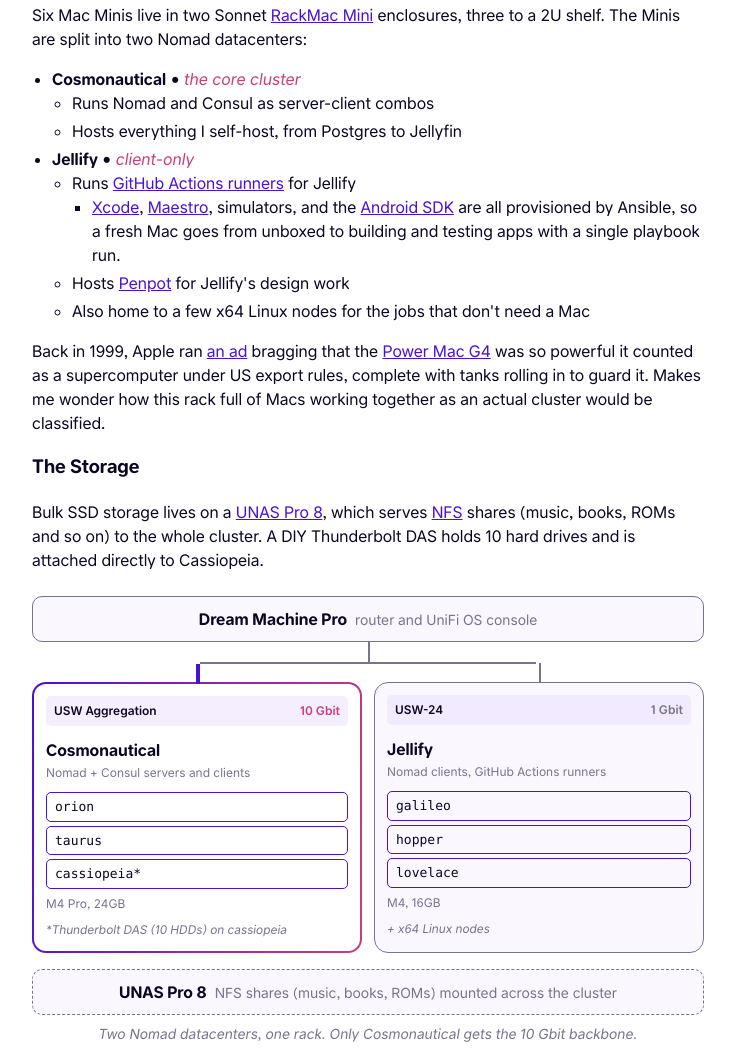
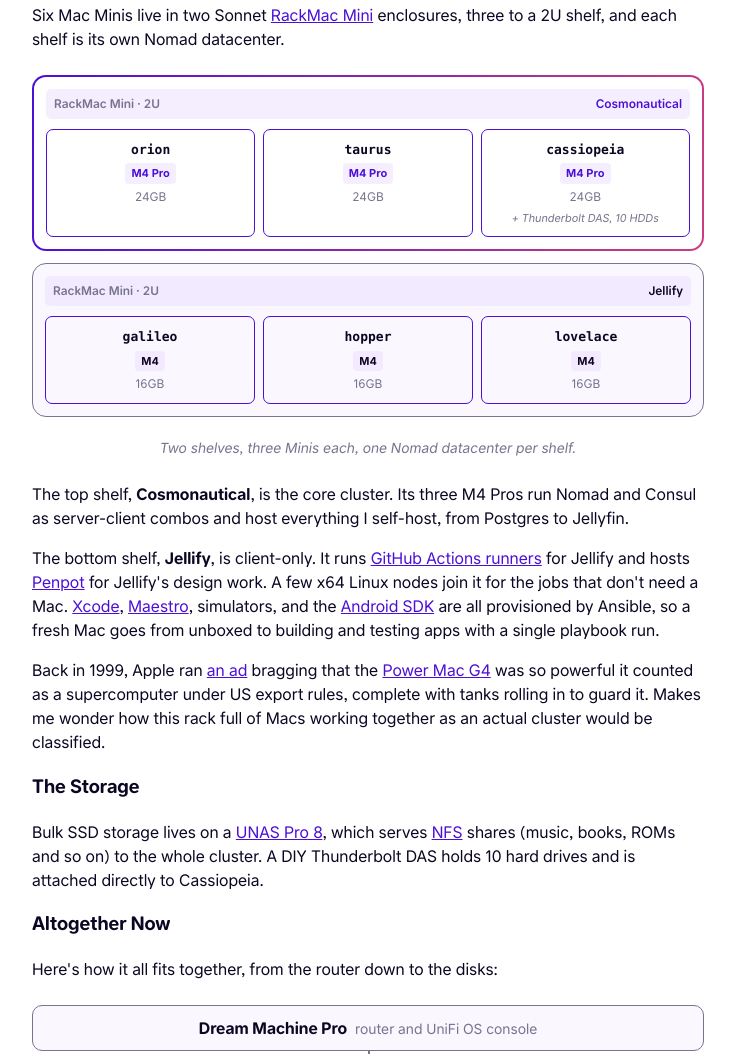
Before and after one commit to anultravioletaurora/Website, an Astro site: page /blog/2026-11-23-selfhosting-with-apple-silicon in a window 1280 px wide. Shown: the part 2181-3235 px from the top of the page, without its empty margins (272-1007 px from the left). Built offline with nearby package versions, Linux system fonts and the light colour scheme; Astro itself is replaced by a stand-in of ours.

Commit message:
Refactor AppTiers and ClusterMap components; add RackEnclosures component to enhance blog post on self-hosting

```diff
--- a/src/components/iselfhost/AppTiers.astro
+++ b/src/components/iselfhost/AppTiers.astro
@@ -1,12 +1,18 @@
 ---
 // Jobs on the rack, stacked by how critical they are. Tier 1 sits at the bottom since everything leans on it
-const tiers = [
+interface App {
+	name: string
+	url: string
+	note?: string
+}
+
+const tiers: { level: number; name: string; apps: App[] }[] = [
 	{
 		level: 3,
 		name: 'Secondary Applications',
 		apps: [
 			{ name: 'RomM', url: 'https://github.com/rommapp/romm' },
-			{ name: 'Guacamole' },
+			{ name: 'Guacamole', url: 'https://guacamole.apache.org' },
 			{
 				name: 'Seerr',
 				url: 'https://github.com/seerr-team/seerr',
@@ -14,6 +20,7 @@ const tiers = [
 			},
 			{
 				name: 'GitHub Actions runners',
+				url: 'https://docs.github.com/en/actions/hosting-your-own-runners/managing-self-hosted-runners/about-self-hosted-runners',
 				note: 'For Jellify, more on those below',
 			},
 		],
@@ -29,6 +36,7 @@ const tiers = [
 			},
 			{
 				name: 'Jellyfin',
+				url: 'https://jellyfin.org',
 				note: 'Native .app, VideoToolbox transcoding. Dispatcharr tunes Live TV',
 			},
 			{
@@ -36,9 +44,10 @@ const tiers = [
 				url: 'https://github.com/NeptuneHub/AudioMuse-AI',
 				note: 'Native .app, sonic analysis on CoreML',
 			},
-			{ name: 'Ollama + Open WebUI' },
+			{ name: 'Ollama + Open WebUI', url: 'https://ollama.com' },
 			{
 				name: 'Penpot',
+				url: 'https://penpot.app',
 				note: 'Apple container on the Jellify datacenter, SSO gated to GitHub teams',
 			},
 		],
@@ -62,6 +71,7 @@ const tiers = [
 			{ name: 'OpenLDAP + Keycloak', url: 'https://www.keycloak.org' },
 			{
 				name: 'Semaphore',
+				url: 'https://semaphoreui.com',
 				note: 'Runs the Ansible and Terraform that deploy everything, itself included',
 			},
 		],
@@ -79,11 +89,7 @@ const tiers = [
 			<ul class='apps'>
 				{tier.apps.map((app) => (
 					<li>
-						{app.url ? (
-							<a href={app.url}>{app.name}</a>
-						) : (
-							<span class='app'>{app.name}</span>
-						)}
+						<a href={app.url}>{app.name}</a>
 						{app.note && <span class='note'>{app.note}</span>}
 					</li>
 				))}
@@ -176,8 +182,7 @@ const tiers = [
 		border-color: var(--border-color);
 	}
 
-	.apps a,
-	.app {
+	.apps a {
 		font-size: 0.875rem;
 		font-weight: 600;
 	}
--- a/src/components/iselfhost/ClusterMap.astro
+++ b/src/components/iselfhost/ClusterMap.astro
@@ -1,25 +1,22 @@
 ---
-// Network and node layout of the rack, grouped by Nomad datacenter
+// Network layout of the rack, grouped by Nomad datacenter. Node specs live in RackEnclosures
 const datacenters = [
 	{
 		name: 'Cosmonautical',
-		role: 'Nomad + Consul servers and clients',
 		switchName: 'USW Aggregation',
 		speed: '10 Gbit',
 		fast: true,
-		nodes: ['orion', 'taurus', 'cassiopeia*'],
-		hardware: 'M4 Pro, 24GB',
-		extra: '*Thunderbolt DAS (10 HDDs) on cassiopeia',
+		nodes: ['orion', 'taurus', 'cassiopeia'],
+		traffic: 'NFS reads, SeaweedFS replication, Patroni streaming',
 	},
 	{
 		name: 'Jellify',
-		role: 'Nomad clients, GitHub Actions runners',
 		switchName: 'USW-24',
 		speed: '1 Gbit',
 		fast: false,
 		nodes: ['galileo', 'hopper', 'lovelace'],
-		hardware: 'M4, 16GB',
 		extra: '+ x64 Linux nodes',
+		traffic: 'Mostly GitHub, so the internet uplink is the bottleneck',
 	},
 ]
 ---
@@ -37,14 +34,13 @@ const datacenters = [
 					<span class='speed'>{dc.speed}</span>
 				</div>
 				<p class='name'>{dc.name}</p>
-				<p class='role'>{dc.role}</p>
 				<ul class='nodes'>
 					{dc.nodes.map((node) => (
 						<li>{node}</li>
 					))}
+					{dc.extra && <li class='extra'>{dc.extra}</li>}
 				</ul>
-				<p class='hardware'>{dc.hardware}</p>
-				<p class='extra'>{dc.extra}</p>
+				<p class='traffic'>{dc.traffic}</p>
 			</div>
 		))}
 	</div>
@@ -169,14 +165,6 @@ const datacenters = [
 		font-weight: 700;
 	}
 
-	.role,
-	.hardware,
-	.extra {
-		margin: 0.125rem 0 0;
-		font-size: 0.75rem;
-		color: var(--neutral);
-	}
-
 	.nodes {
 		display: flex;
 		flex-direction: column;
@@ -195,12 +183,17 @@ const datacenters = [
 		font-size: 0.8125rem;
 	}
 
-	.hardware {
-		margin-top: 0.375rem;
+	.nodes .extra {
+		border: 1px dashed var(--border-color);
+		font-family: inherit;
+		font-size: 0.75rem;
+		font-style: italic;
+		color: var(--neutral);
 	}
 
-	.extra {
-		margin-top: 0.5rem;
-		font-style: italic;
+	.traffic {
+		margin: 0.5rem 0 0;
+		font-size: 0.75rem;
+		color: var(--neutral);
 	}
 </style>
--- /dev/null
+++ b/src/components/iselfhost/RackEnclosures.astro
@@ -0,0 +1,147 @@
+---
+// Front view of the two RackMac Mini shelves, top to bottom as they sit in the rack
+const enclosures = [
+	{
+		datacenter: 'Cosmonautical',
+		core: true,
+		nodes: [
+			{ name: 'orion', chip: 'M4 Pro', memory: '24GB' },
+			{ name: 'taurus', chip: 'M4 Pro', memory: '24GB' },
+			{
+				name: 'cassiopeia',
+				chip: 'M4 Pro',
+				memory: '24GB',
+				extra: '+ Thunderbolt DAS, 10 HDDs',
+			},
+		],
+	},
+	{
+		datacenter: 'Jellify',
+		core: false,
+		nodes: [
+			{ name: 'galileo', chip: 'M4', memory: '16GB' },
+			{ name: 'hopper', chip: 'M4', memory: '16GB' },
+			{ name: 'lovelace', chip: 'M4', memory: '16GB' },
+		],
+	},
+]
+---
+
+<figure class='rack'>
+	{enclosures.map((enclosure) => (
+		<div class:list={['enclosure', { core: enclosure.core }]}>
+			<div class='faceplate'>
+				<span class='model'>RackMac Mini · 2U</span>
+				<span class='datacenter'>{enclosure.datacenter}</span>
+			</div>
+			<ul class='bays'>
+				{enclosure.nodes.map((node) => (
+					<li>
+						<span class='name'>{node.name}</span>
+						<span class='chip'>{node.chip}</span>
+						<span class='memory'>{node.memory}</span>
+						{node.extra && <span class='extra'>{node.extra}</span>}
+					</li>
+				))}
+			</ul>
+		</div>
+	))}
+	<figcaption>
+		Two shelves, three Minis each, one Nomad datacenter per shelf.
+	</figcaption>
+</figure>
+
+<style>
+	.rack {
+		display: flex;
+		flex-direction: column;
+		gap: 0.75rem;
+	}
+
+	.enclosure {
+		padding: 0.75rem;
+		border-radius: 14px;
+		border: 1px solid var(--border-color);
+		background-color: var(--background-25);
+	}
+
+	.enclosure.core {
+		background:
+			linear-gradient(var(--background), var(--background)) padding-box,
+			var(--gradient) border-box;
+		border: 2px solid transparent;
+	}
+
+	.faceplate {
+		display: flex;
+		flex-wrap: wrap;
+		justify-content: space-between;
+		gap: 0.25rem;
+		padding: 0.375rem 0.5rem;
+		border-radius: 5px;
+		background-color: var(--background-50);
+		font-size: 0.75rem;
+		font-weight: 600;
+	}
+
+	.model {
+		color: var(--neutral);
+	}
+
+	.core .datacenter {
+		color: var(--primary);
+	}
+
+	.bays {
+		display: grid;
+		grid-template-columns: repeat(3, 1fr);
+		gap: 0.5rem;
+		margin: 0.625rem 0 0;
+		padding: 0;
+		list-style: none;
+	}
+
+	.bays li {
+		display: flex;
+		flex-direction: column;
+		align-items: center;
+		gap: 0.25rem;
+		min-width: 0;
+		margin: 0;
+		padding: 0.625rem 0.375rem;
+		border-radius: 7px;
+		border: 1px solid var(--primary);
+		text-align: center;
+	}
+
+	.name {
+		max-width: 100%;
+		overflow-wrap: anywhere;
+		font-family: var(--font-mono);
+		font-size: 0.8125rem;
+		font-weight: 600;
+	}
+
+	.chip {
+		padding: 0.125rem 0.375rem;
+		border-radius: 4px;
+		background-color: var(--background-50);
+		font-size: 0.6875rem;
+		font-weight: 700;
+	}
+
+	.core .chip {
+		color: var(--primary);
+	}
+
+	.memory {
+		font-size: 0.75rem;
+		color: var(--neutral);
+	}
+
+	.extra {
+		font-size: 0.6875rem;
+		font-style: italic;
+		color: var(--neutral);
+	}
+</style>
--- a/src/content/blog/2026-11-23-selfhosting-with-apple-silicon.mdx
+++ b/src/content/blog/2026-11-23-selfhosting-with-apple-silicon.mdx
@@ -7,6 +7,7 @@ description: Self-hosting on a six-node Mac Mini cluster with Nomad, Consul, and
 import { Image } from 'astro:assets'
 import rackPhoto from '../../assets/blog/iselfhost-rack.jpg'
 import Sponsor from '@/components/Sponsor.astro'
+import RackEnclosures from '@/components/iselfhost/RackEnclosures.astro'
 import ClusterMap from '@/components/iselfhost/ClusterMap.astro'
 import ContainerRuntimes from '@/components/iselfhost/ContainerRuntimes.astro'
 import PowerChart from '@/components/iselfhost/PowerChart.astro'
@@ -80,21 +81,20 @@ company, so it seems poetic to _unify_ Apple and Ubiquiti hardware together.
 ### The Compute
 
 Six Mac Minis live in two Sonnet [RackMac Mini](https://www.sonnettech.com/product/rackmacmini.html)
-enclosures, three to a 2U shelf. The Minis are split into two Nomad datacenters:
+enclosures, three to a 2U shelf, and each shelf is its own Nomad datacenter.
 
-- **Cosmonautical** • _the core cluster_
-  - Runs Nomad and Consul as server-client combos
-  - Hosts everything I self-host, from Postgres to Jellyfin
-- **Jellify** • _client-only_
-  - Runs
-    [GitHub Actions runners](https://docs.github.com/en/actions/hosting-your-own-runners/managing-self-hosted-runners/about-self-hosted-runners)
-    for Jellify
-    - [Xcode](https://developer.apple.com/xcode/), [Maestro](https://maestro.mobile.dev),
-      simulators, and the [Android SDK](https://developer.android.com/studio) are all provisioned by
-      Ansible, so a fresh Mac goes from unboxed to building and testing apps with a single playbook
-      run.
-  - Hosts [Penpot](https://penpot.app) for Jellify's design work
-  - Also home to a few x64 Linux nodes for the jobs that don't need a Mac
+<RackEnclosures />
+
+The top shelf, **Cosmonautical**, is the core cluster. Its three M4 Pros run Nomad and Consul as
+server-client combos and host everything I self-host, from Postgres to Jellyfin.
+
+The bottom shelf, **Jellify**, is client-only. It runs
+[GitHub Actions runners](https://docs.github.com/en/actions/hosting-your-own-runners/managing-self-hosted-runners/about-self-hosted-runners)
+for Jellify and hosts [Penpot](https://penpot.app) for Jellify's design work. A few x64 Linux nodes
+join it for the jobs that don't need a Mac. [Xcode](https://developer.apple.com/xcode/),
+[Maestro](https://maestro.mobile.dev), simulators, and the
+[Android SDK](https://developer.android.com/studio) are all provisioned by Ansible, so a fresh Mac
+goes from unboxed to building and testing apps with a single playbook run.
 
 Back in 1999, Apple ran [an ad](https://www.youtube.com/watch?v=OoxvLq0dFvw) bragging that the
 [Power Mac G4](https://en.wikipedia.org/wiki/Power_Mac_G4) was so powerful it counted as a
@@ -107,6 +107,10 @@ Bulk SSD storage lives on a [UNAS Pro 8](https://store.ui.com/us/en/products/una
 serves [NFS](https://en.wikipedia.org/wiki/Network_File_System) shares (music, books, ROMs and so
 on) to the whole cluster. A DIY Thunderbolt DAS holds 10 hard drives and is attached directly to
 Cassiopeia.
+
+### Altogether Now
+
+Here's how it all fits together, from the router down to the disks:
 
 <ClusterMap />
 
@@ -126,25 +130,26 @@ macOS is very much designed for the desktop, and even daily driving a MacBook Pr
 for running it headless. Most of the challenges come down to macOS assuming there's a person sitting
 in front of the screen, ready to click "Allow".
 
-#### [Local Network privacy](https://developer.apple.com/documentation/technotes/tn3179-understanding-local-network-privacy)
+#### Local Network Privacy
 
-Since [macOS Sequoia](https://en.wikipedia.org/wiki/MacOS_Sequoia), apps need permission to talk to
-devices on the local network, and that permission is granted through a GUI prompt. That's great on a
-laptop, but not on a headless server. It's tied to the binary's code signature, so every time
-[Homebrew](https://brew.sh) upgrades a service like `consul` or `php`, macOS treats the new binary
-as a stranger and wants a fresh click. As far as I can tell this can't be scripted either, since the
-permissions database is protected by
+Since [macOS Sequoia](https://en.wikipedia.org/wiki/MacOS_Sequoia), apps need
+[permission to talk to devices on the local network](https://developer.apple.com/documentation/technotes/tn3179-understanding-local-network-privacy),
+and that permission is granted through a GUI prompt. That's great on a laptop, but not on a headless
+server. It's tied to the binary's code signature, so every time [Homebrew](https://brew.sh) upgrades
+a service like `consul` or `php`, macOS treats the new binary as a stranger and wants a fresh click.
+As far as I can tell this can't be scripted either, since the permissions database is protected by
 [System Integrity Protection](https://support.apple.com/en-us/102149). It's pretty frustrating: the
 daemon logs `no route to host` while `nc` and `ssh` to the exact same IP work just fine.
 
-#### [Removable and Network Volumes](https://support.apple.com/guide/mac-help/control-access-to-files-and-folders-on-mac-mchld5a35146/mac)
+#### Removable and Network Volumes
 
-macOS gates removable and network volumes behind privacy prompts, so you get treated to gems like
-_"Nomad would like to access files on a removable volume"_ and _"Nomad would like to access files on
-a network volume"_. On a cluster whose storage lives on a Thunderbolt DAS and a NAS, that's pretty
-much everything. macOS pins the request on the process that launched the task, so it's Nomad asking
-on behalf of Jellyfin, Postgres, and everyone else. Until someone clicks "Allow", the task just sees
-a permission error.
+macOS gates removable and network volumes behind
+[privacy prompts](https://support.apple.com/guide/mac-help/control-access-to-files-and-folders-on-mac-mchld5a35146/mac),
+so you get treated to gems like _"Nomad would like to access files on a removable volume"_ and
+_"Nomad would like to access files on a network volume"_. On a cluster whose storage lives on a
+Thunderbolt DAS and a NAS, that's pretty much everything. macOS pins the request on the process that
+launched the task, so it's Nomad asking on behalf of Jellyfin, Postgres, and everyone else. Until
+someone clicks "Allow", the task just sees a permission error.
 
 Neither has been a dealbreaker for me, since nowadays these prompts only come up after upgrades, but
 it does mean I'm using macOS
@@ -395,7 +400,7 @@ writing a word, all powered by a Mac Mini in my rack.
 
 The newest job on the rack is [Penpot](https://penpot.app), an open source design and prototyping
 tool. Jellify's designs used to live in [Figma](https://www.figma.com), but we wanted a more free
-and open alternative and Penpot is the one we landed on Unlike the rest of my Tier 2 apps, it runs
+and open alternative and Penpot is the one we landed on. Unlike the rest of my Tier 2 apps, it runs
 on the Jellify datacenter: the frontend, backend, and exporter each run as an Apple `container` task
 on the Jellify Macs.
 
```
